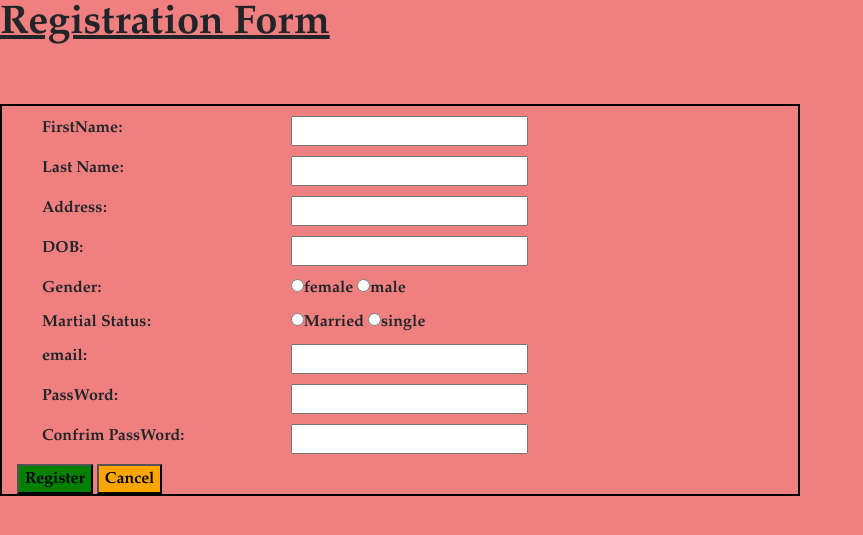
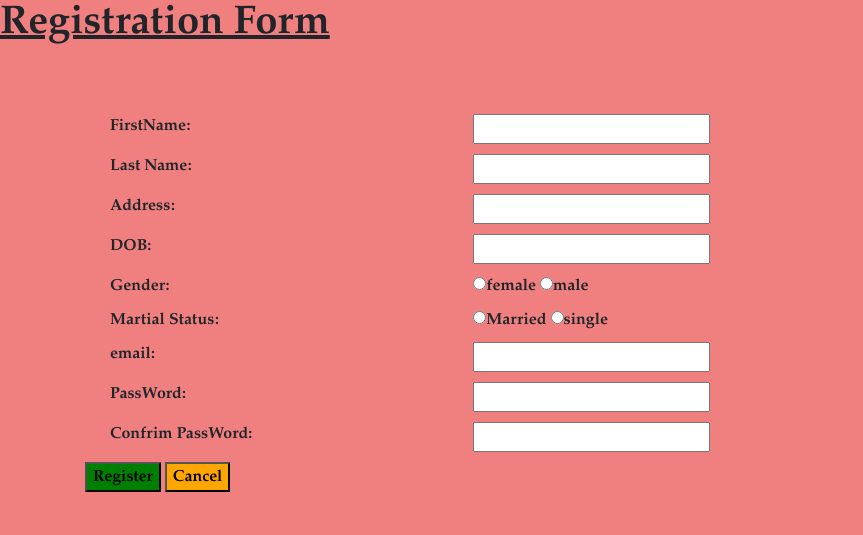
Before and after one commit to Sameenataj123/phpregistration, a PHP site: page / in a window 1280 px wide. Shown: the top 535 px of the page, without its empty margins (0-863 px from the left). Run offline with PHP 8.4, Linux system fonts and the light colour scheme.

Commit message:
Update index.php

```diff
--- a/index.php
+++ b/index.php
@@ -24,7 +24,7 @@
 
         <form action="form.php" method="post">
 	<h1><u>Registration Form</u></h1><br><br>
-	<div id="box" style="width:100vh;border:2px solid black;">
+	<div id="box" >
 	<div class="container">
 
 	<div class="row">
```
